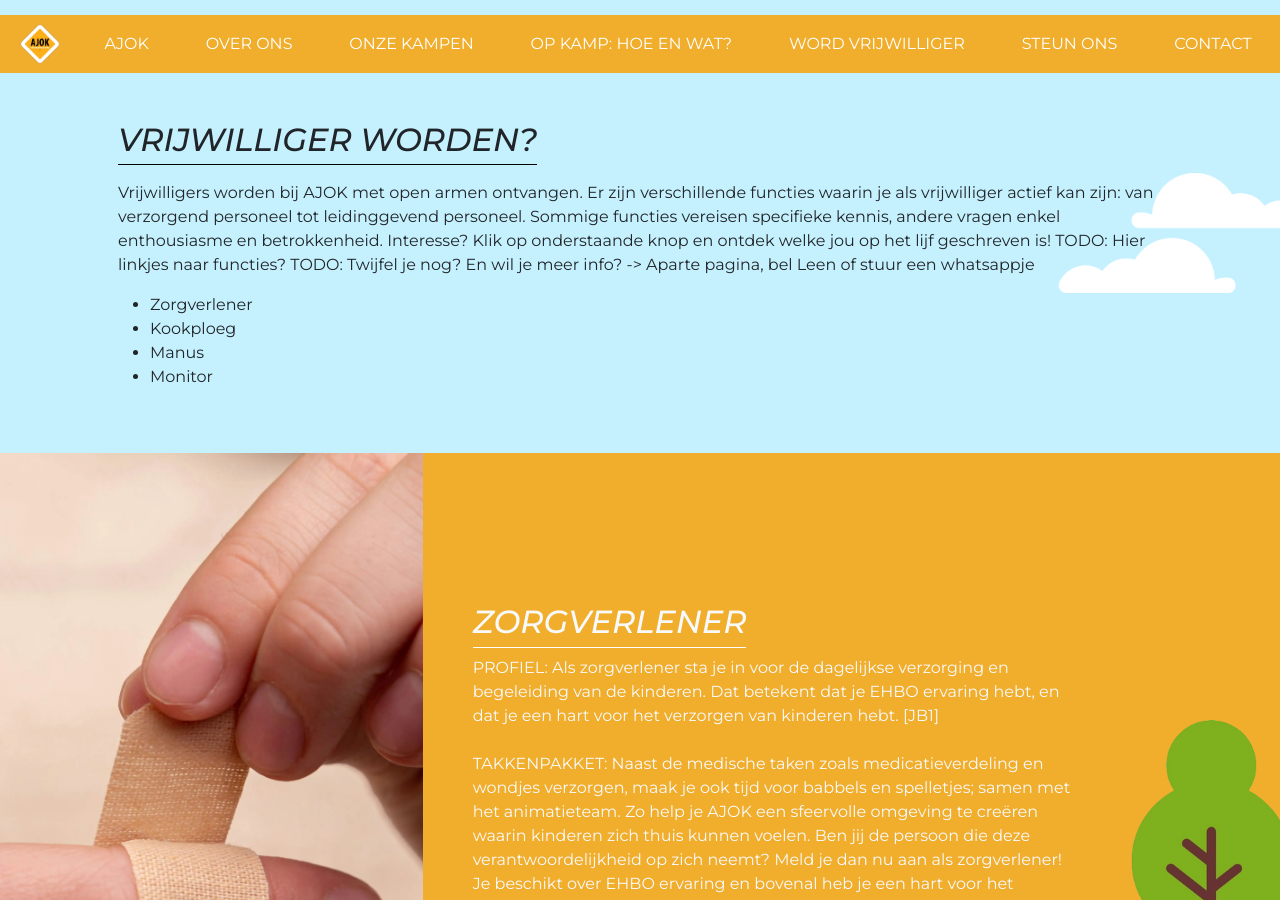
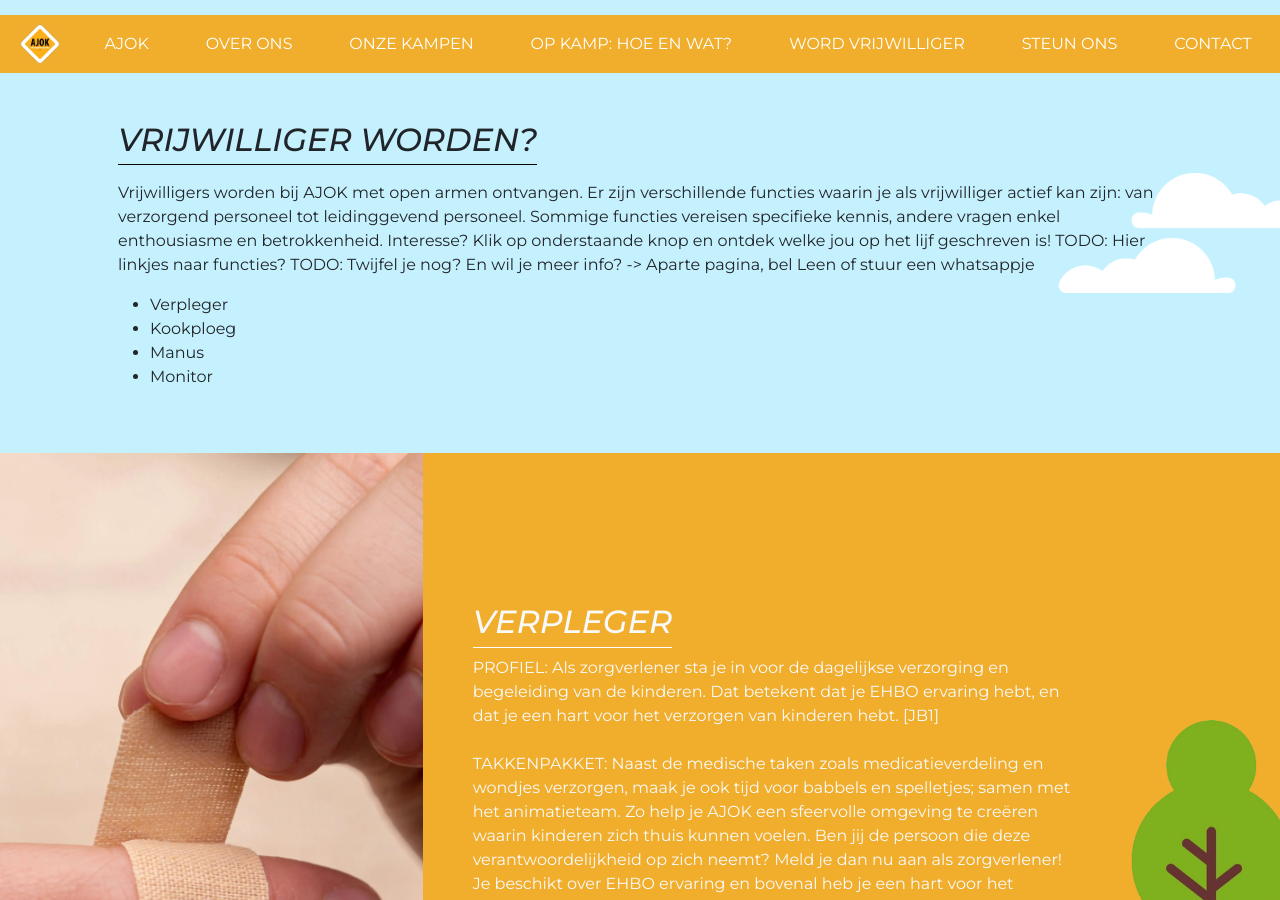
Before and after one commit to arnodeceuninck/ajok-website, a Jekyll site: the page built from vrijwilligers.html, in a window 1280 px wide and 900 px high. Built offline with Jekyll 4.4.1, drawn with Linux system fonts in a browser that asks for light colours; nearby versions of some CDN libraries.

```diff
--- a/_data/kampfuncties.yml
+++ b/_data/kampfuncties.yml
@@ -1,4 +1,4 @@
-- naam: Zorgverlener
+- naam: Verpleger
   text: PROFIEL&#58; Als zorgverlener sta je in voor de dagelijkse verzorging en
     begeleiding van de kinderen. Dat betekent dat je EHBO ervaring
     hebt, en dat je een hart voor het verzorgen van kinderen hebt. [JB1]
--- a/op-kamp.html
+++ b/op-kamp.html
@@ -62,7 +62,7 @@ title: "Op Kamp"
   {% endfor %}
 
 
-{% include section-img-left.html
+{% include section-img-right.html
     title="Kamphuis la laiterie"
     id="verblijf"
     text="Om onze deelnemers een hartelijk verblijf te bieden kiezen
--- a/vrijwilligers.html
+++ b/vrijwilligers.html
@@ -16,6 +16,7 @@ title: "Vrijwilligers"
 
 
 <ul>
+    <!-- TODO: Oranje knoppen van maken -->
     {% for item in site.data.kampfuncties %}
         <!-- {% include image-card.html
             label=item.naam
```
